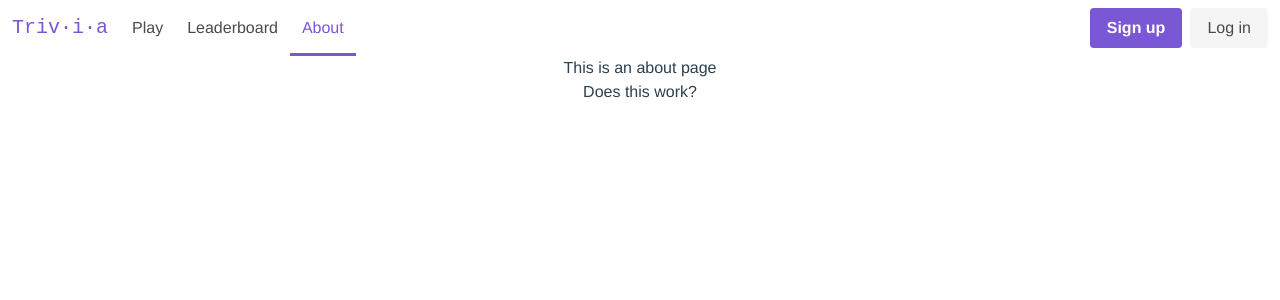
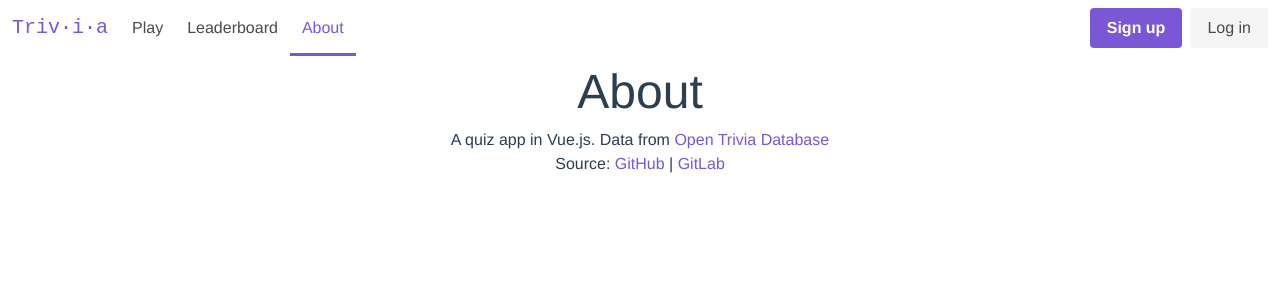
Before and after one commit to SondreKindem/VueTrivia, a Vue app: page /about in a window 1280 px wide. Shown: the top 300 px of the page. Built offline with nearby package versions, Linux system fonts and the light colour scheme.

Commit message:
feat: finish about page

```diff
--- a/src/views/About.vue
+++ b/src/views/About.vue
@@ -1,6 +1,7 @@
 <template>
   <div class="about">
-    <h1>This is an about page</h1>
-    <p>Does this work?</p>
+    <h1 class="is-size-1">About</h1>
+    <p>A quiz app in Vue.js. Data from <a href="https://opentdb.com">Open Trivia Database</a></p>
+    <p>Source: <a href="https://github.com/SondreKindem/VueTrivia">GitHub</a> | <a href="https://gitlab.com/SondreKindem/triviagame">GitLab</a></p>
   </div>
 </template>
```
